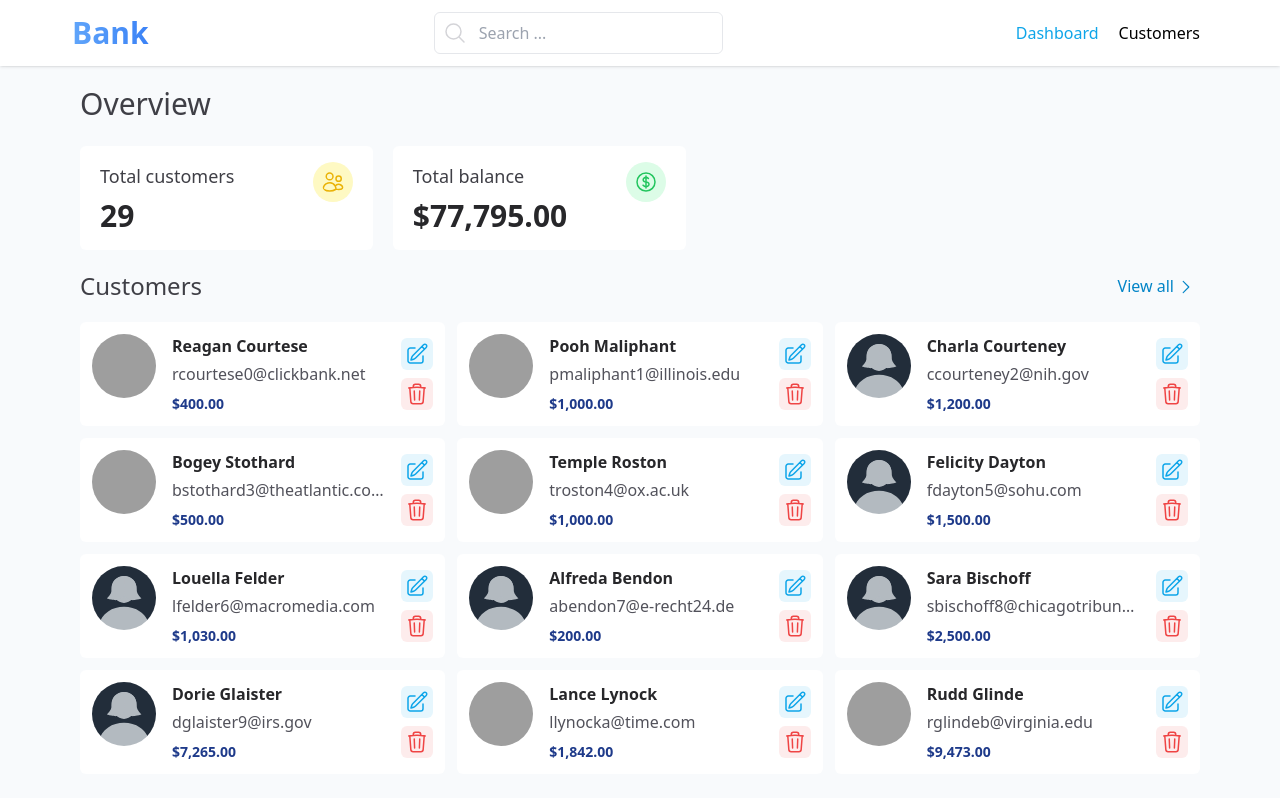
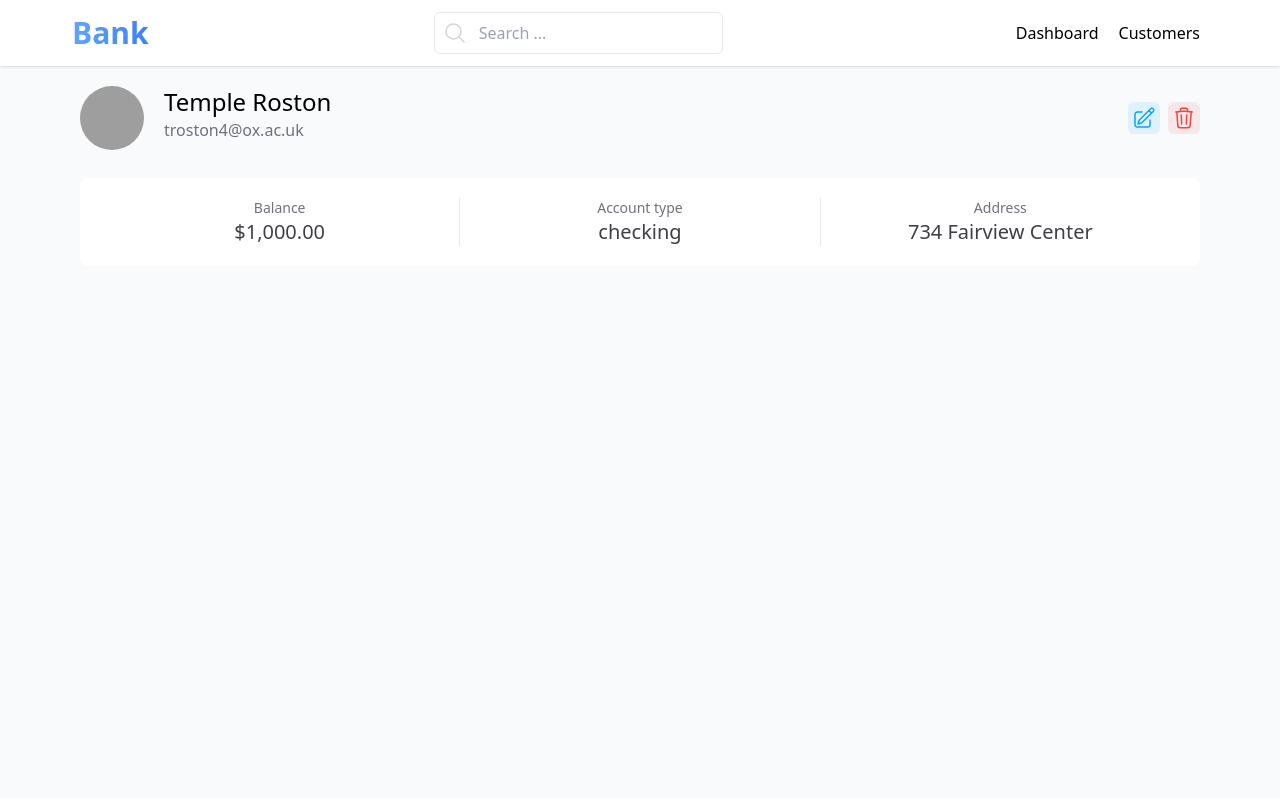
Before and after one commit to abdellah711/bank-app, an Angular app: page /customers/0074b69f-911e-4c79-b8bb-dbac982f5e1f in a window 1280 px wide. Before the commit this address led to /. Shown: the top 798 px of the page. Built offline with nearby package versions, Linux system fonts and the light colour scheme; data requests are answered from the project's data file; grey boxes are pictures that could not be loaded.

Commit message:
implement customer details page

```diff
--- a/db.json
+++ b/db.json
@@ -9,16 +9,6 @@
       "address": "886 Barby Point",
       "account-type": "savings",
       "balance": 400
-    },
-    {
-      "id": "c25605e0-429a-4ac2-8304-56a1b9819e37",
-      "firstName": "Pooh",
-      "lastName": "Maliphant",
-      "email": "pmaliphant1@illinois.edu",
-      "gender": "Male",
-      "address": "1 Ilene Road",
-      "account-type": "checking",
-      "balance": 1000
     },
     {
       "id": "ca32646f-e09e-462d-b1e5-76cd9eb16d87",
@@ -279,16 +269,6 @@
       "address": "9299 Erie Junction",
       "account-type": "checking",
       "balance": 740
-    },
-    {
-      "id": "829faa61-7264-446b-96ef-47f26c037fb4",
-      "firstName": "Davie",
-      "lastName": "Town",
-      "email": "dtowns@e-recht24.de",
-      "gender": "Male",
-      "address": "69915 Messerschmidt Circle",
-      "account-type": "savings",
-      "balance": 1920
     }
   ]
 }
--- a/src/app/app-routing.module.ts
+++ b/src/app/app-routing.module.ts
@@ -1,6 +1,7 @@
 import { NgModule } from '@angular/core';
 import { RouterModule, Routes } from '@angular/router';
 import { CreateCustomerRouteComponent } from './create-customer-route/create-customer-route.component';
+import { CustomerDetailsRouteComponent } from './customer-details-route/customer-details-route.component';
 import { CustomersRouteComponent } from './customers-route/customers-route.component';
 import { DashboardRouteComponent } from './dashboard-route/dashboard-route.component';
 import { SearchRouteComponent } from './search-route/search-route.component';
@@ -10,6 +11,7 @@ const routes: Routes = [
   { path: 'customers', component: CustomersRouteComponent },
   { path: 'customers/new', component: CreateCustomerRouteComponent },
   { path: 'search/:query', component: SearchRouteComponent },
+  {path: 'customers/:id', component: CustomerDetailsRouteComponent},
   { path: '**', redirectTo: '' }
 ];
 
--- a/src/app/components/customer-card/customer-card.component.html
+++ b/src/app/components/customer-card/customer-card.component.html
@@ -1,24 +1,26 @@
-<a class="rounded-md p-3 flex gap-4 bg-white">
-    <img *ngIf="customer.gender === 'Male'" src="assets/avatar.svg" alt="" class="rounded-full h-16 w-16">
-    <img *ngIf="customer.gender === 'Female'" src="assets/female-avatar.svg" alt="" class="rounded-full h-16 w-16">
+<div class="rounded-md p-3 flex gap-4 bg-white">
+    <a [routerLink]="['/customers', customer.id]">
+        <img *ngIf="customer.gender === 'Male'" src="assets/avatar.svg" alt="" class="rounded-full h-16 w-16">
+        <img *ngIf="customer.gender === 'Female'" src="assets/female-avatar.svg" alt="" class="rounded-full h-16 w-16">
+    </a>
     <div class="flex-1 flex flex-col gap-1 min-w-0">
-        <h2 class="font-semibold text-zinc-800 truncate">{{ customer.firstName | titlecase }} {{ customer.lastName | titlecase }}
-        </h2>
+        <a [routerLink]="['/customers', customer.id]" class="font-semibold text-zinc-800 truncate">{{ customer.firstName | titlecase }} {{ customer.lastName | titlecase }}
+        </a>
         <p class="text-zinc-600 truncate">{{ customer.email }}</p>
         <p class="font-semibold text-sm text-blue-900 mt-1">{{customer.balance | currency}}</p>
     </div>
     <div class="flex flex-col gap-2 justify-center">
-        <button class="bg-sky-500/10 p-1 rounded-md text-sky-500">
+        <a class="bg-sky-500/10 p-1 rounded-md text-sky-500" [routerLink]="['/customers', customer.id,'edit']">
             <svg xmlns="http://www.w3.org/2000/svg" fill="none" viewBox="0 0 24 24" stroke-width="1.5"
                 stroke="currentColor" class="w-6 h-6">
                 <path stroke-linecap="round" stroke-linejoin="round"
                     d="M16.862 4.487l1.687-1.688a1.875 1.875 0 112.652 2.652L10.582 16.07a4.5 4.5 0 01-1.897 1.13L6 18l.8-2.685a4.5 4.5 0 011.13-1.897l8.932-8.931zm0 0L19.5 7.125M18 14v4.75A2.25 2.25 0 0115.75 21H5.25A2.25 2.25 0 013 18.75V8.25A2.25 2.25 0 015.25 6H10" />
             </svg>
-        </button>
+        </a>
         <button class="bg-red-500/10 p-1 rounded-md text-red-500" (click)="onDelete()">
             <svg xmlns="http://www.w3.org/2000/svg" fill="none" viewBox="0 0 24 24" stroke-width="1.5" stroke="currentColor" class="w-6 h-6">
                 <path stroke-linecap="round" stroke-linejoin="round" d="M14.74 9l-.346 9m-4.788 0L9.26 9m9.968-3.21c.342.052.682.107 1.022.166m-1.022-.165L18.16 19.673a2.25 2.25 0 01-2.244 2.077H8.084a2.25 2.25 0 01-2.244-2.077L4.772 5.79m14.456 0a48.108 48.108 0 00-3.478-.397m-12 .562c.34-.059.68-.114 1.022-.165m0 0a48.11 48.11 0 013.478-.397m7.5 0v-.916c0-1.18-.91-2.164-2.09-2.201a51.964 51.964 0 00-3.32 0c-1.18.037-2.09 1.022-2.09 2.201v.916m7.5 0a48.667 48.667 0 00-7.5 0" />
               </svg>
         </button>
     </div>
-</a>
+</div>
--- a/src/app/components/customer-card/customer-card.component.ts
+++ b/src/app/components/customer-card/customer-card.component.ts
@@ -1,11 +1,12 @@
 import { Component, EventEmitter, Input, Output } from '@angular/core';
 import { CommonModule } from '@angular/common';
 import { Customer } from 'src/app/models/customer.model';
+import { RouterModule } from '@angular/router';
 
 @Component({
   selector: 'app-customer-card',
   standalone: true,
-  imports: [CommonModule],
+  imports: [CommonModule,RouterModule],
   templateUrl: './customer-card.component.html',
   styles: [
   ]
--- a/src/app/components/modal/modal.component.html
+++ b/src/app/components/modal/modal.component.html
@@ -1,5 +1,5 @@
 <div class="fixed inset-0 bg-black/10 z-50 grid place-items-center" (click)="onClose($event)">
-    <div class="bg-white rounded-md px-5 py-4 border w-[min(90vw,450px)] flex flex-col gap-3">
+    <div class="bg-white rounded-lg px-5 pt-4 pb-3 border w-[min(90vw,450px)] flex flex-col gap-3">
         <h2 class="text-zinc-800 text-xl font-medium">{{title}}</h2>
         <p class="text-zinc-700">{{body}}</p>
         <ng-content></ng-content>
--- /dev/null
+++ b/src/app/customer-details-route/customer-details-route.component.html
@@ -0,0 +1,51 @@
+<div class="flex gap-5">
+    <img *ngIf="customer?.gender === 'Male'" src="assets/avatar.svg" alt="" class="rounded-full h-16 w-16">
+    <img *ngIf="customer?.gender === 'Female'" src="assets/female-avatar.svg" alt="" class="rounded-full h-16 w-16">
+    <div>
+        <h2 class="text-2xl">{{ customer?.firstName | titlecase }} {{ customer?.lastName | titlecase }}</h2>
+        <p class="text-zinc-500">{{ customer?.email }}</p>
+    </div>
+    <div class="flex ml-auto gap-2 self-center justify-center">
+        <a class="bg-sky-500/10 p-1 rounded-md text-sky-500" routerLink="edit">
+            <svg xmlns="http://www.w3.org/2000/svg" fill="none" viewBox="0 0 24 24" stroke-width="1.5"
+                stroke="currentColor" class="w-6 h-6">
+                <path stroke-linecap="round" stroke-linejoin="round"
+                    d="M16.862 4.487l1.687-1.688a1.875 1.875 0 112.652 2.652L10.582 16.07a4.5 4.5 0 01-1.897 1.13L6 18l.8-2.685a4.5 4.5 0 011.13-1.897l8.932-8.931zm0 0L19.5 7.125M18 14v4.75A2.25 2.25 0 0115.75 21H5.25A2.25 2.25 0 013 18.75V8.25A2.25 2.25 0 015.25 6H10" />
+            </svg>
+        </a>
+        <button class="bg-red-500/10 p-1 rounded-md text-red-500" (click)="openModal()">
+            <svg xmlns="http://www.w3.org/2000/svg" fill="none" viewBox="0 0 24 24" stroke-width="1.5"
+                stroke="currentColor" class="w-6 h-6">
+                <path stroke-linecap="round" stroke-linejoin="round"
+                    d="M14.74 9l-.346 9m-4.788 0L9.26 9m9.968-3.21c.342.052.682.107 1.022.166m-1.022-.165L18.16 19.673a2.25 2.25 0 01-2.244 2.077H8.084a2.25 2.25 0 01-2.244-2.077L4.772 5.79m14.456 0a48.108 48.108 0 00-3.478-.397m-12 .562c.34-.059.68-.114 1.022-.165m0 0a48.11 48.11 0 013.478-.397m7.5 0v-.916c0-1.18-.91-2.164-2.09-2.201a51.964 51.964 0 00-3.32 0c-1.18.037-2.09 1.022-2.09 2.201v.916m7.5 0a48.667 48.667 0 00-7.5 0" />
+            </svg>
+        </button>
+    </div>
+</div>
+<div class="flex divide-x-[1px] justify-between mt-7 bg-white rounded-lg p-5">
+    <div class="flex-1 text-center">
+        <h4 class="text-sm text-zinc-500">Balance</h4>
+        <p class="text-xl text-zinc-700 font-medium">{{customer?.balance | currency}}</p>
+    </div>
+    <div class="flex-1 text-center">
+        <h4 class="text-sm text-zinc-500">Account type</h4>
+        <p class="text-xl text-zinc-700 font-medium">{{customer?.['account-type']}}</p>
+    </div>
+    <div class="flex-1 text-center">
+        <h4 class="text-sm text-zinc-500">Address</h4>
+        <p class="text-xl text-zinc-700 font-medium">{{customer?.address}}</p>
+    </div>
+</div>
+
+
+<app-modal *ngIf="showDeleteModal" title="Delete customer" body="Are you sure you want to delete this customer?"
+    (close)="closeModal()">
+    <div class="flex gap-2 justify-end">
+        <button class="text-zinc-500 px-5 py-1.5 rounded-md transition hover:bg-zinc-100 active:scale-95"
+            (click)="closeModal()" [disabled]="isDeleting">Cancel</button>
+        <button class="bg-red-100 text-red-500 px-5 py-1.5 rounded-md transition hover:bg-red-200 active:scale-95"
+            (click)="deleteCustomer()" [disabled]="isDeleting">
+            {{isDeleting ? 'Loading...':'Delete'}}
+        </button>
+    </div>
+</app-modal>
--- /dev/null
+++ b/src/app/customer-details-route/customer-details-route.component.ts
@@ -0,0 +1,55 @@
+import { Component, OnInit } from '@angular/core';
+import { CommonModule } from '@angular/common';
+import { ActivatedRoute, Router, RouterModule } from '@angular/router';
+import { switchMap } from 'rxjs';
+import { CustomersService } from '../customers.service';
+import { Customer } from '../models/customer.model';
+import { ModalComponent } from '../components/modal/modal.component';
+
+@Component({
+  selector: 'app-customer-details-route',
+  standalone: true,
+  imports: [CommonModule, RouterModule, ModalComponent],
+  templateUrl: './customer-details-route.component.html',
+  styles: [
+  ]
+})
+export class CustomerDetailsRouteComponent implements OnInit {
+
+  customer?: Customer
+  isLoading = true
+  isDeleting = false
+  showDeleteModal = false
+
+  constructor(private route: ActivatedRoute, private customersService: CustomersService,private router: Router) { }
+
+  ngOnInit() {
+    this.route.params
+      .pipe(switchMap(params => {
+        this.isLoading = true
+        return this.customersService.getCustomerById(params['id'])
+      }))
+      .subscribe(data => {
+        this.customer = data
+        this.isLoading = false
+      })
+  }
+
+  openModal() {
+    this.showDeleteModal = true
+  }
+
+  closeModal() {
+    this.showDeleteModal = false
+  }
+
+  deleteCustomer() {
+    this.isDeleting = true
+    this.customersService.deleteCustomer(this.customer!.id)
+      .subscribe(() => {
+        this.isDeleting = false
+        this.router.navigate(['/customers'])
+      })
+  }
+
+}
--- a/src/app/customers.service.ts
+++ b/src/app/customers.service.ts
@@ -48,4 +48,8 @@ export class CustomersService {
     return this.http.get<Customer[]>(`${BASE_URL}/customers?q=${query}`);
   }
 
+  getCustomerById(id: string): Observable<Customer> {
+    return this.http.get<Customer>(`${BASE_URL}/customers/${id}`);
+  }
+
 }
```
